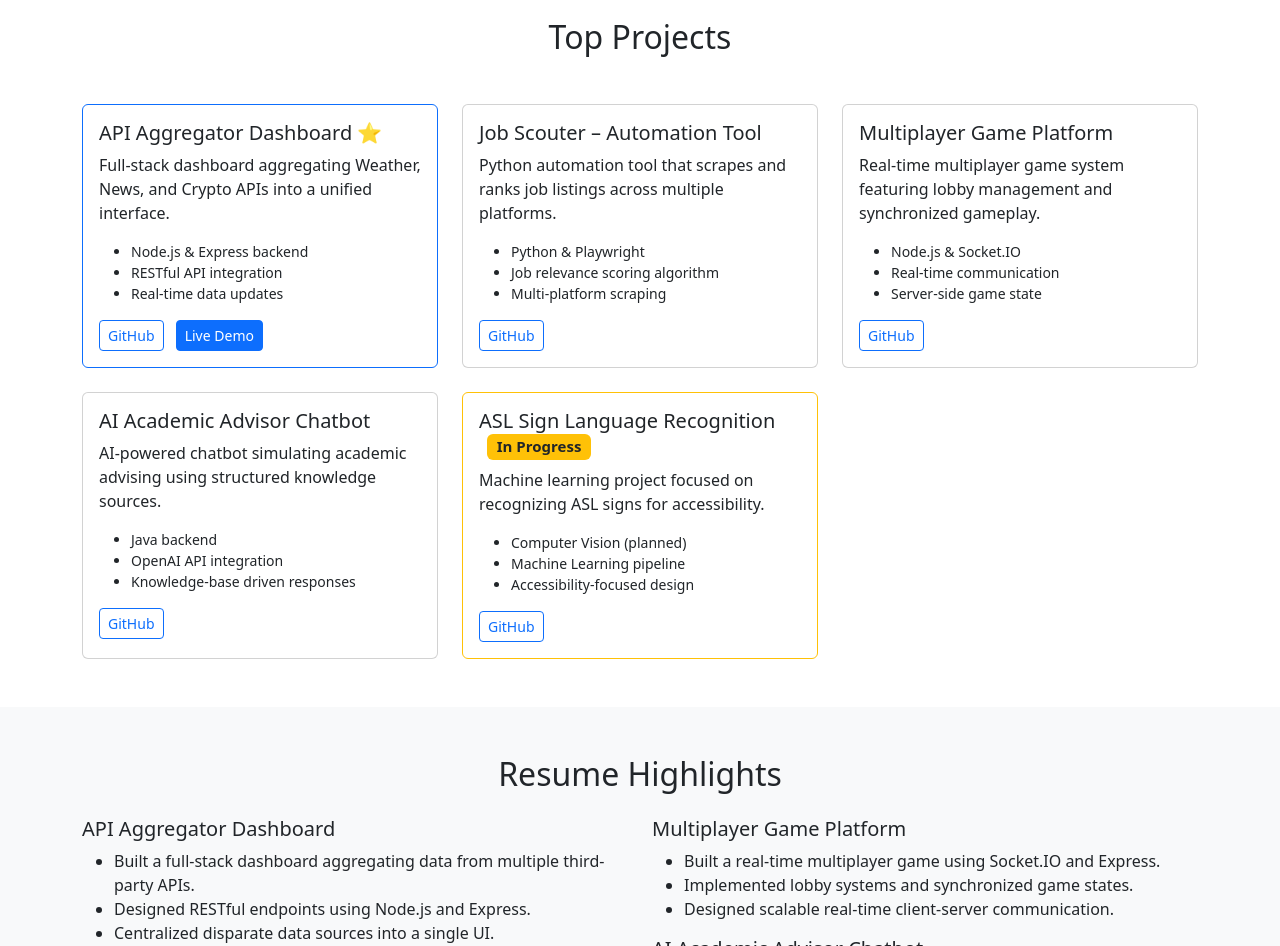
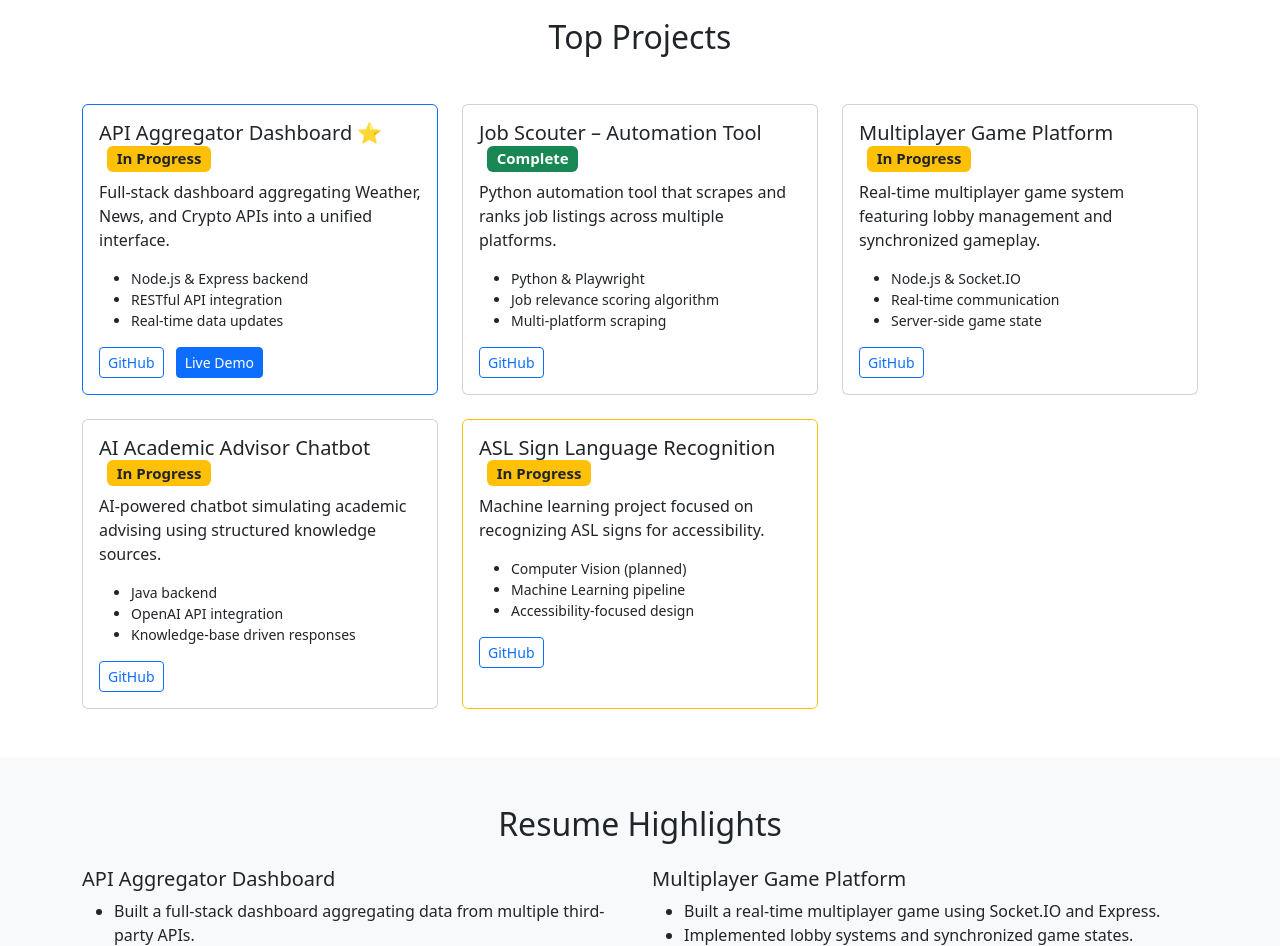
Before and after one commit to chibuikemn/Portfolio, a plain HTML site: page index.html in a window 1280 px wide. Shown: the part 900-1846 px from the top of the page. Drawn offline with nearby package versions, Linux system fonts and the light colour scheme.

Commit message:
fixing the links

```diff
--- a/index.html
+++ b/index.html
@@ -57,6 +57,7 @@
           <div class="card-body">
             <h5 class="card-title">
               API Aggregator Dashboard ⭐
+              <span class="badge bg-warning text-dark ms-2">In Progress</span>
             </h5>
             <p class="card-text">
               Full-stack dashboard aggregating Weather, News, and Crypto APIs into a unified interface.
@@ -66,7 +67,7 @@
               <li>RESTful API integration</li>
               <li>Real-time data updates</li>
             </ul>
-            <a href="https://github.com/chibuikemn/api-aggregator"
+            <a href="https://github.com/chibuikemn/API_aggregator_Dashboard"
                class="btn btn-outline-primary btn-sm" target="_blank">
                GitHub
             </a>
@@ -81,7 +82,10 @@
       <div class="col-md-6 col-lg-4">
         <div class="card h-100">
           <div class="card-body">
-            <h5 class="card-title">Job Scouter – Automation Tool</h5>
+            <h5 class="card-title">
+              Job Scouter – Automation Tool
+              <span class="badge bg-success text-white ms-2">Complete</span>
+            </h5>
             <p class="card-text">
               Python automation tool that scrapes and ranks job listings across multiple platforms.
             </p>
@@ -90,7 +94,7 @@
               <li>Job relevance scoring algorithm</li>
               <li>Multi-platform scraping</li>
             </ul>
-            <a href="https://github.com/chibuikemn/job-scouter"
+            <a href="https://github.com/chibuikemn/job_scouter"
                class="btn btn-outline-primary btn-sm" target="_blank">
                GitHub
             </a>
@@ -102,7 +106,10 @@
       <div class="col-md-6 col-lg-4">
         <div class="card h-100">
           <div class="card-body">
-            <h5 class="card-title">Multiplayer Game Platform</h5>
+            <h5 class="card-title">
+              Multiplayer Game Platform
+              <span class="badge bg-warning text-dark ms-2">In Progress</span>
+            </h5>
             <p class="card-text">
               Real-time multiplayer game system featuring lobby management and synchronized gameplay.
             </p>
@@ -123,7 +130,10 @@
       <div class="col-md-6 col-lg-4">
         <div class="card h-100">
           <div class="card-body">
-            <h5 class="card-title">AI Academic Advisor Chatbot</h5>
+            <h5 class="card-title">
+              AI Academic Advisor Chatbot
+              <span class="badge bg-warning text-dark ms-2">In Progress</span>
+            </h5>
             <p class="card-text">
               AI-powered chatbot simulating academic advising using structured knowledge sources.
             </p>
@@ -132,7 +142,7 @@
               <li>OpenAI API integration</li>
               <li>Knowledge-base driven responses</li>
             </ul>
-            <a href="https://github.com/chibuikemn/ai-academic-advisor"
+            <a href="https://github.com/chibuikemn/Chatbot-class-"
                class="btn btn-outline-primary btn-sm" target="_blank">
                GitHub
             </a>
@@ -156,7 +166,7 @@
               <li>Machine Learning pipeline</li>
               <li>Accessibility-focused design</li>
             </ul>
-            <a href="https://github.com/chibuikemn/asl-recognition"
+            <a href="https://github.com/chibuikemn/FaceTracking_ASL"
                class="btn btn-outline-primary btn-sm" target="_blank">
                GitHub
             </a>
```
